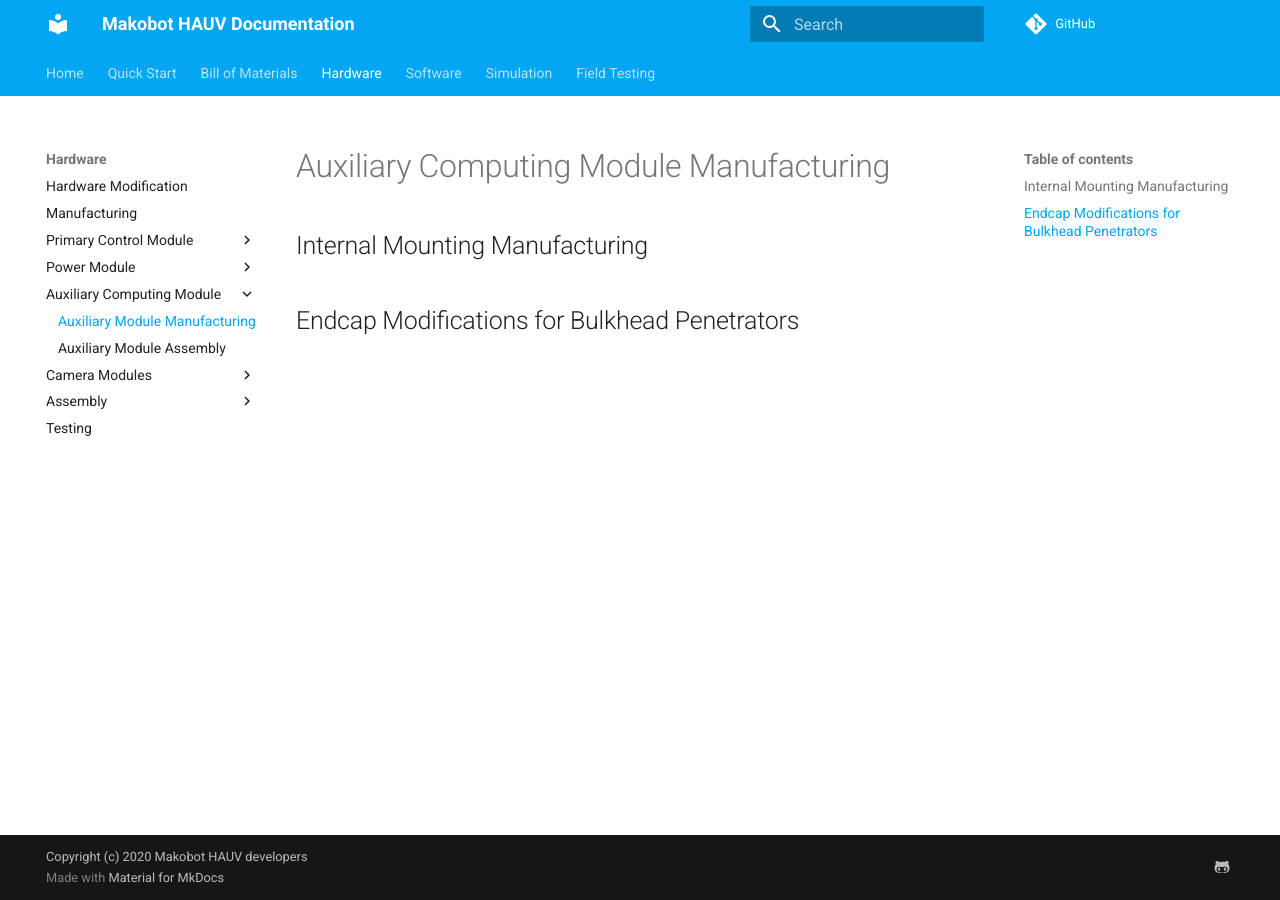
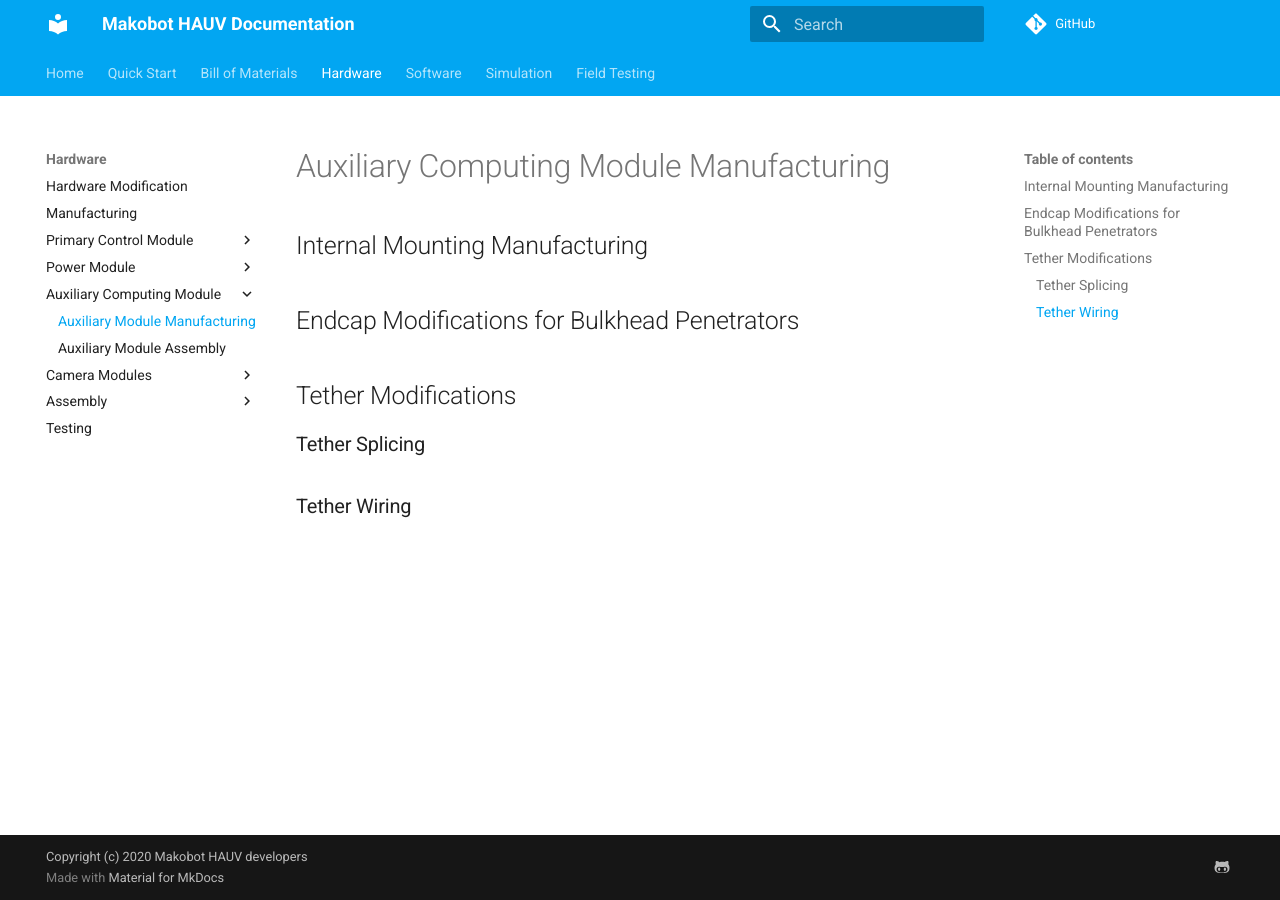
Before and after one commit to makobot-hauv/makobot-docs, an MkDocs documentation site: the page built from docs/hardware/aux-module/aux-module-mfg.md, in a window 1280 px wide. Built offline with MkDocs 1.6.1 and Material for MkDocs 9.7.7, drawn with Linux system fonts in a browser that asks for light colours.

Commit message:
update outline

```diff
--- a/docs/hardware/aux-module/aux-module-mfg.md
+++ b/docs/hardware/aux-module/aux-module-mfg.md
@@ -5,3 +5,14 @@
 
 
 ## Endcap Modifications for Bulkhead Penetrators
+
+
+
+
+## Tether Modifications
+
+
+### Tether Splicing
+
+
+### Tether Wiring
```
Also changed, not shown: docs/index.md (+2 -0 lines).
